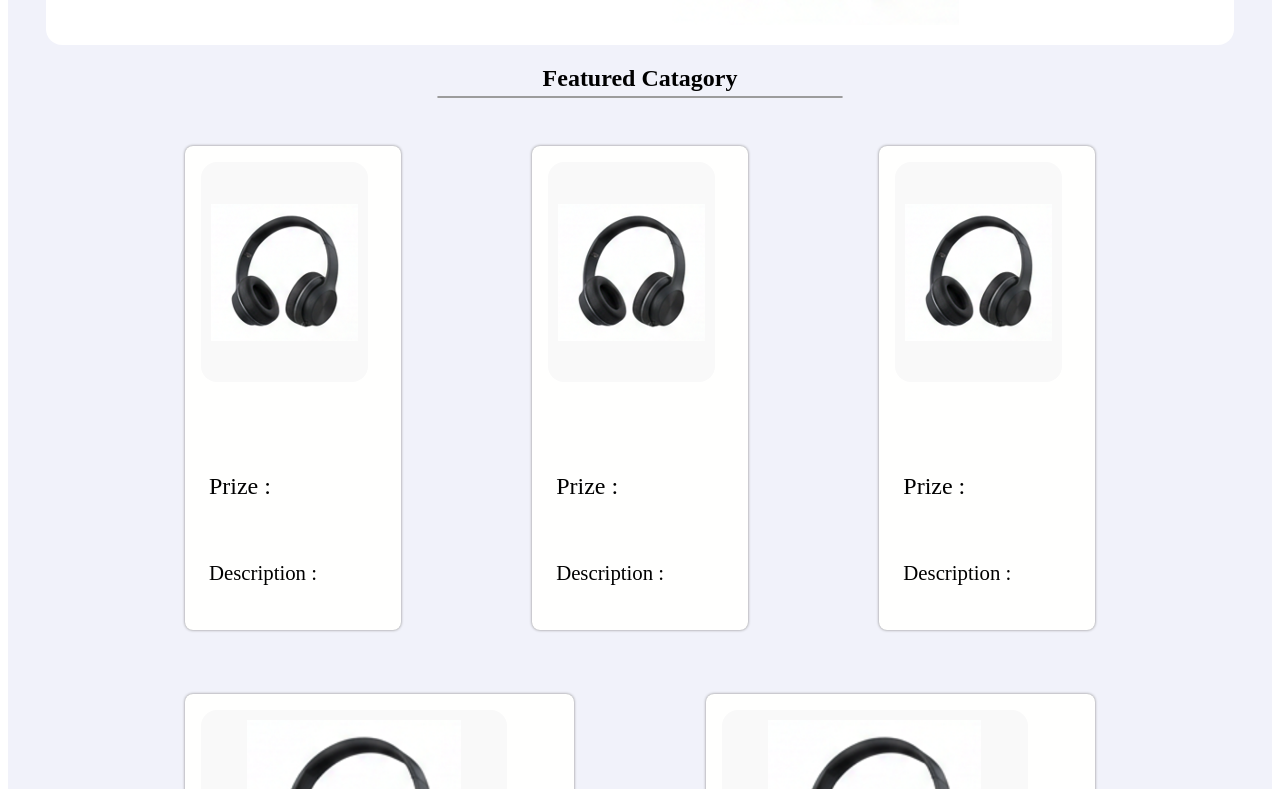
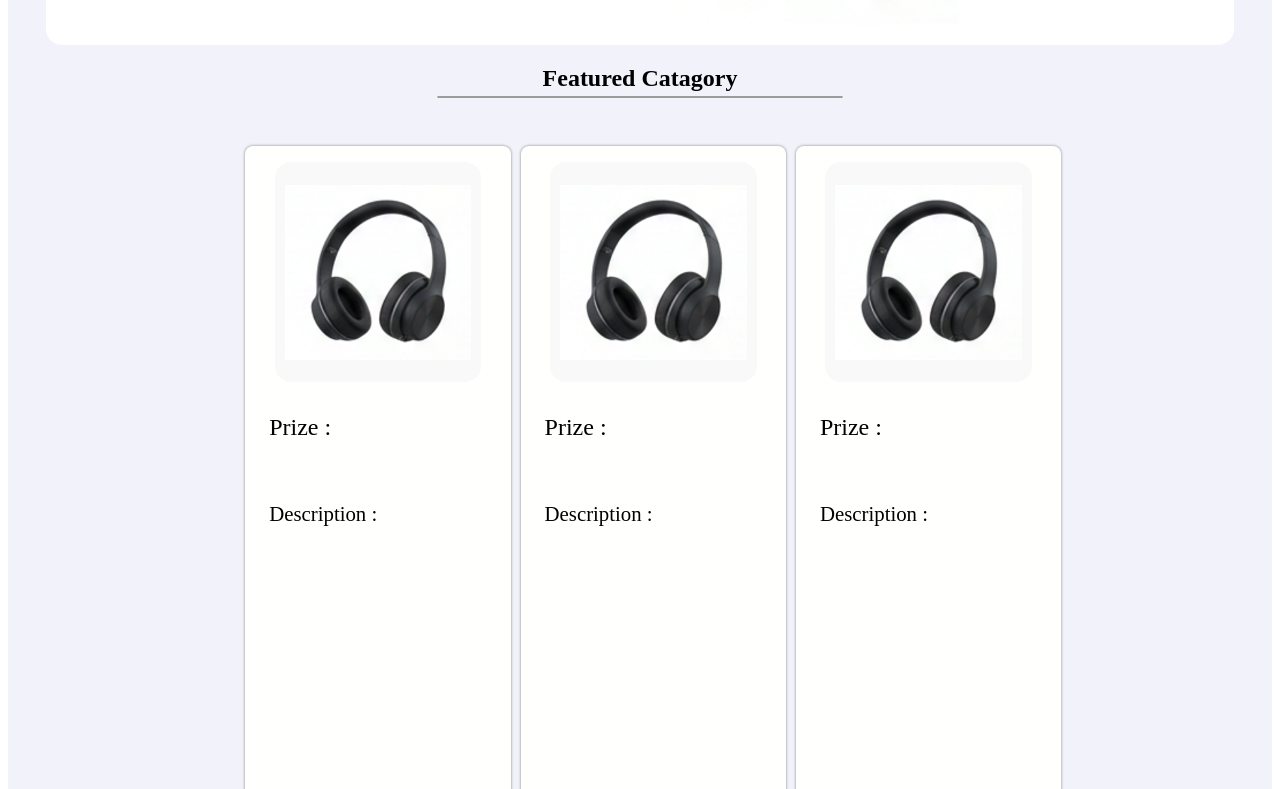
Before and after one commit to kaziweblab-oss/kwl-ecommerce-react, a React (Vite) app: page / in a window 1280 px wide. Shown: the part 411-1200 px from the top of the page. Built offline with nearby package versions, Linux system fonts and the light colour scheme.

Commit message:
fix: updated card component and spelling issues

```diff
--- a/src/Components/Card.jsx
+++ b/src/Components/Card.jsx
@@ -3,13 +3,25 @@ import React, { useState } from "react";
 import "./card.css";
 
 export default function Card(props) {
+  const truncateString = (str, num) => {
+    if (str.length > num) {
+      return str.slice(0, num) + "...";
+    } else {
+      return str;
+    }
+  };
 
   return (
-    <section className={`card ${props.class}`} /*onClick={handelClick}*/>
+    <section className={`card ${props.class}`}>
       <img src={props.image} alt="product Image" className="card-image" />
-      <h2 className="card-title">{props.title}</h2>
+      {props.title && (
+        <h2 className="card-title">{truncateString(props.title, 30)}</h2>
+      )}
       <p className="card-price">Prize : {props.price}</p>
-      <p className="card-desc">Description : {props.desc}</p>
+      <p className="card-desc">
+        Description :{" "}
+        {props.desc && <span>{truncateString(props.desc, 50)}</span>}
+      </p>
       {props.btn}
     </section>
   );
--- a/src/Components/FeaturedCategory.css
+++ b/src/Components/FeaturedCategory.css
@@ -21,3 +21,17 @@
   width: 40%;
   margin: -15px auto 1rem auto;
 }
+
+@media screen and (min-width: 1040px) {
+  .cards {
+    display: grid;
+    grid-template-columns: auto auto;
+    gap: 10px;
+  }
+}
+
+@media screen and (min-width: 1280px) {
+  .cards {
+    grid-template-columns: auto auto auto;
+  }
+}
--- a/src/Components/Products.css
+++ b/src/Components/Products.css
@@ -1,8 +1,7 @@
-
 .btn {
   background-color: #2f4e98;
   font-size: 1.5rem;
-  margin: 0 auto;
+  margin: auto auto 0.5rem auto;
   color: white;
   border: none;
   box-sizing: border-box;
@@ -18,6 +17,6 @@
   transform: scale(1.03);
 }
 
-.data-loading{
-  margin:0 auto auto auto;
+.data-loading {
+  margin: 0 auto auto auto;
 }
--- a/src/Components/card.css
+++ b/src/Components/card.css
@@ -29,23 +29,23 @@
   background-color: #f9f9f9;
   padding: 10px;
   border-radius: 1rem;
+  margin: 0 auto;
 }
 
-.card-price{
+.card-price {
   font-size: 1.5rem;
   box-sizing: border-box;
   padding: 0.5rem;
 }
 
-.card-desc{
+.card-desc {
   font-size: 1.3rem;
   box-sizing: border-box;
   padding: 0.5rem;
 }
-@media screen and (min-width:628px) {
-    .card{
-        width: 45%;
-        flex: 1;
+@media screen and (min-width: 1040px) {
+  .card {
+    width: 100%;
+    height: 700px;
   }
-
 }
```
Also changed, not shown: 1 other file (tests, documents, lock files or other folders). Lines whose indentation alone changed are shown as unchanged.
